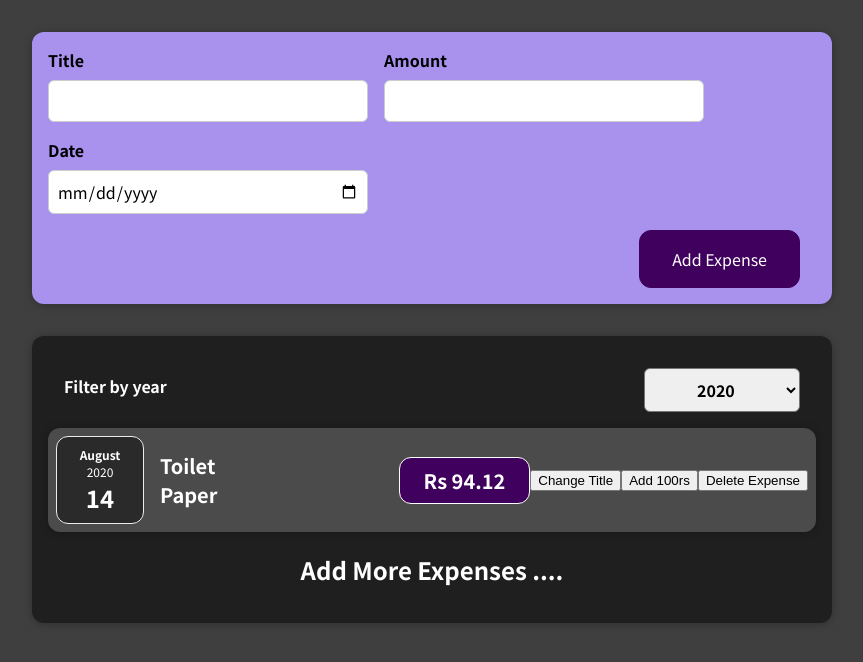
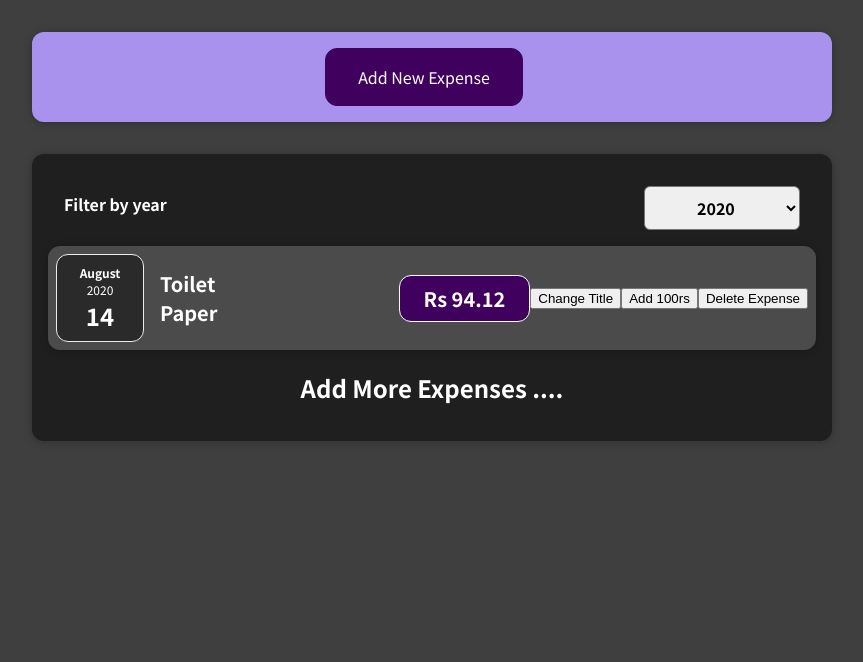
Before and after one commit to roshinys/ExpenseTrackerReact, a React (Create React App) app: page / in a window 1280 px wide. Shown: the top 662 px of the page, without its empty margins (208-1071 px from the left). Built offline with nearby package versions, Linux system fonts and the light colour scheme.

Commit message:
added show form button to display only when needed

```diff
--- a/src/Components/Expenses/ExpenseItem.js
+++ b/src/Components/Expenses/ExpenseItem.js
@@ -27,15 +27,21 @@ function ExpenseItem(props) {
   };
 
   return (
+    <li>
       <Card className="expense-item">
         <ExpenseDate date={props.date} />
-      <ExpenseDetail title={title} amount={amount} location={props.location} />
+        <ExpenseDetail
+          title={title}
+          amount={amount}
+          location={props.location}
+        />
         <button onClick={clickHandler}>Change Title</button>
         <button onClick={amountHandler}>Add 100rs</button>
         <button id={props.id} onClick={deleteExpenseHandler}>
           Delete Expense
         </button>
       </Card>
+    </li>
   );
 }
 
--- a/src/Components/NewExpense/ExpenseForm.js
+++ b/src/Components/NewExpense/ExpenseForm.js
@@ -47,6 +47,10 @@ function ExpenseForm(props) {
     setEnteredDate("");
   };
 
+  const showFormHandler = () => {
+    props.onCancel();
+  };
+
   return (
     <form onSubmit={expenseSubmitHandler}>
       <div className="new-expense__controls">
@@ -80,7 +84,8 @@ function ExpenseForm(props) {
         </div>
       </div>
       <div className="new-expense__actions">
-        <button type="submit">Add Expense</button>
+        <button onClick={showFormHandler}>Cancel</button>
+        <button>Add Expense</button>
       </div>
     </form>
   );
--- a/src/Components/NewExpense/NewExpense.js
+++ b/src/Components/NewExpense/NewExpense.js
@@ -1,16 +1,35 @@
-import React from "react";
+import React, { useState } from "react";
 import ExpenseForm from "./ExpenseForm";
 import "./NewExpense.css";
 
 function NewExpense(props) {
+  const [isEditing, setIsEditing] = useState(false);
+
   const saveExpenseDataHandler = (enteredExpenseData) => {
     const expenseData = { ...enteredExpenseData, id: Math.random().toString() };
     props.onAddExpense(expenseData);
+    setIsEditing(false);
+  };
+
+  const startEditHandler = () => {
+    setIsEditing(true);
+  };
+
+  const stopEditHandler = () => {
+    setIsEditing(false);
   };
 
   return (
     <div className="new-expense">
-      <ExpenseForm onsaveExpenseDate={saveExpenseDataHandler} />
+      {!isEditing && (
+        <button onClick={startEditHandler}> Add New Expense </button>
+      )}
+      {isEditing && (
+        <ExpenseForm
+          onsaveExpenseDate={saveExpenseDataHandler}
+          onCancel={stopEditHandler}
+        />
+      )}
     </div>
   );
 }
```
Lines whose indentation alone changed are shown as unchanged.
